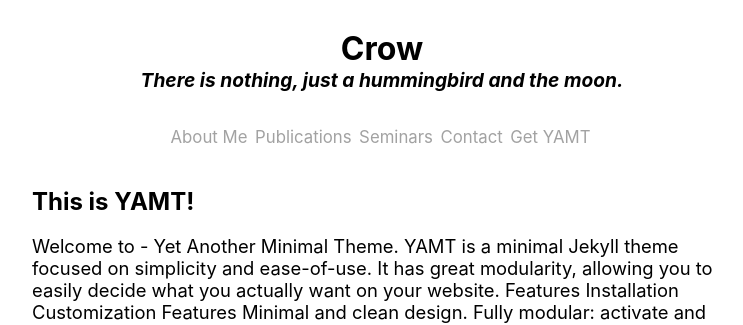
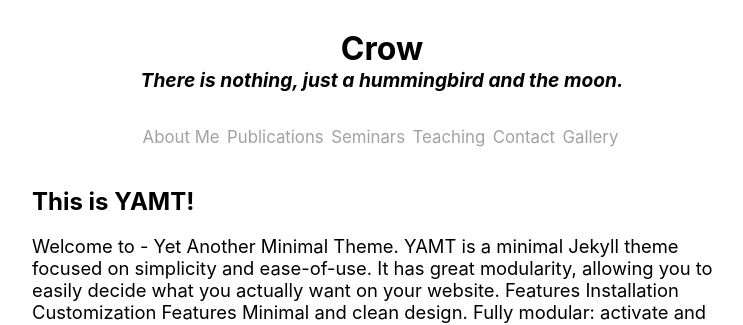
Before and after one commit to ICOTRT2024/Crow-Moon.github.io, a Jekyll site: the page built from index.html, in a window 1280 px wide. Shown: the top 325 px of the page, without its empty margins (258-1001 px from the left). Built offline with Jekyll 4.4.1, drawn with Linux system fonts in a browser that asks for light colours; nearby versions of some CDN libraries; the list of posts is cut into pages by our own code.

Commit message:
add new containers

```diff
--- a/_data/pages.yml
+++ b/_data/pages.yml
@@ -2,5 +2,6 @@ pages:
   - {name: 'About Me', url: 'about.html'}
   - {name: 'Publications', url: 'publications.html'}
   - {name: 'Seminars', url: 'seminar.html'}
+  - {name: 'Teaching', url: 'teaching.html'}
   - {name: 'Contact', url: 'contact.html'}
-  - {name: 'Get YAMT', url: 'https://github.com/PandaSekh/Jekyll-YAMT'}
+  - {name: 'Gallery', url: 'gallery.html'}
```
